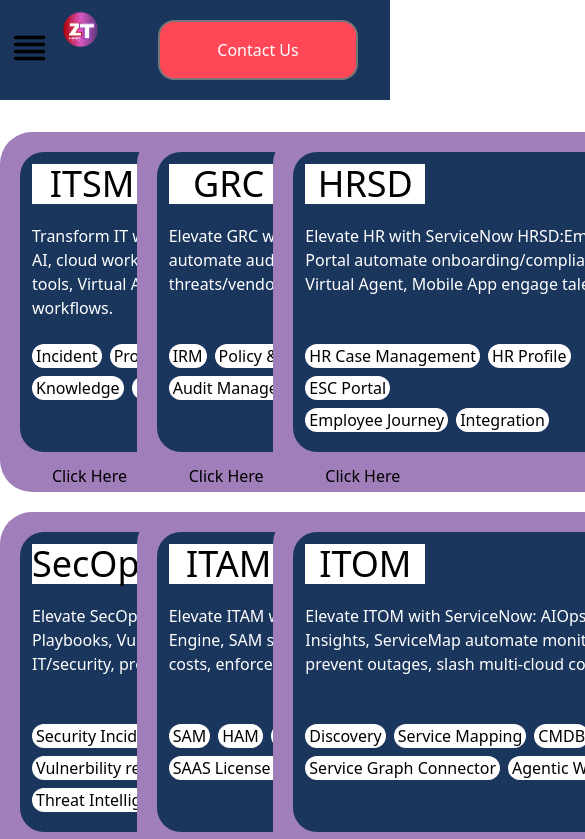
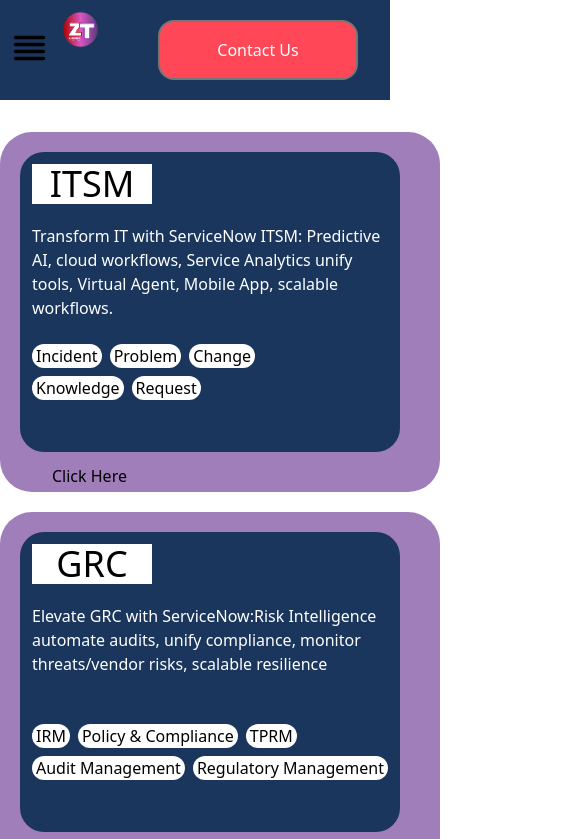
Before and after one commit to Zeniotech/Zeniotech-Website, a Next.js app: page /servicenow-module in a window 390 px wide. Shown: the top 839 px of the page, 585 px wide, since content can reach past the window. Built offline with nearby package versions, Linux system fonts and the light colour scheme.

Commit message:
added grid responsiveness based on viewport small medium large.

```diff
--- a/app/servicenow-module/page.tsx
+++ b/app/servicenow-module/page.tsx
@@ -4,7 +4,7 @@
 const servicenowPage = () => {
   return (
     <div>
-      <div className='grid grid-cols-3 gap-5 my-8 content-around'>
+      <div className='grid lg:grid-cols-3 md:grid-cols-2 sm:grid-cols-1 gap-5 my-8 content-around'>
       <SnowCard
        data = {{heading : 'ITSM',
          subText: 'Transform IT with ServiceNow ITSM: Predictive AI, cloud workflows, Service Analytics unify tools, Virtual Agent, Mobile App, scalable workflows.',
--- a/components/snow-card.tsx
+++ b/components/snow-card.tsx
@@ -3,7 +3,7 @@
 const snowCard = ({data} : {data:any}) => {
   return (
     <div>
-      <div className='bg-[#A07EB9] h-90 w-110 rounded-4xl py-5'>
+      <div className='bg-[#A07EB9] h-90 w-110 rounded-4xl py-5 mx-auto'>
         <div className="bg-[#1A365D] h-75 w-95 rounded-3xl mx-5 py-3 px-3">
           <div className="bg-white w-30 h-10 text-4xl text-center">{data.heading}</div>
           <div className="h-25 my-5 text-white">{data.subText}</div>
```
